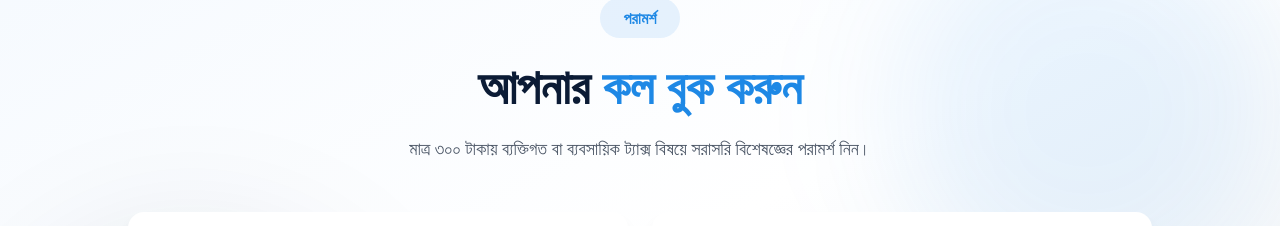
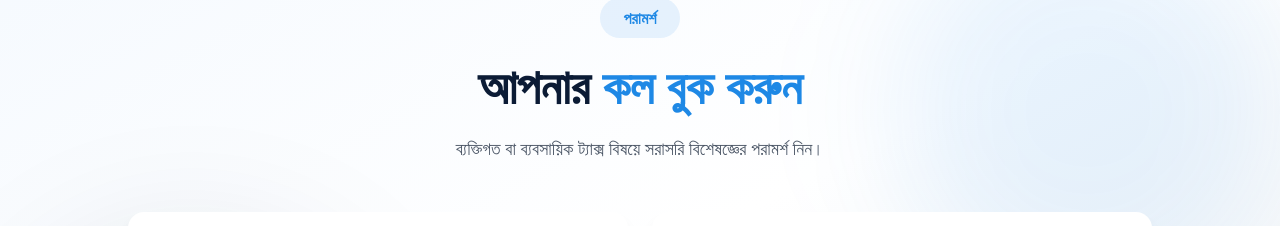
Before and after one commit to animeshkarmitun/anchorpoint-advising-website, a Next.js app: page / in a window 1280 px wide. Shown: the part 6186-6412 px from the top of the page. Built offline with nearby package versions, Linux system fonts and the light colour scheme.

Commit message:
fix: remove pricing text from consultation, fix CTA button hover overlay

```diff
--- a/src/components/Consultation.tsx
+++ b/src/components/Consultation.tsx
@@ -102,11 +102,11 @@ export default function Consultation() {
                                 onClick={() => setIsCalendlyOpen(true)}
                                 className="group relative px-10 py-5 bg-secondary text-white rounded-2xl font-bold text-lg transition-all shadow-2xl hover:shadow-secondary/50 hover:scale-105"
                             >
-                                <span className="relative flex items-center gap-3">
+                                <div className="absolute inset-0 bg-gradient-to-r from-secondary to-secondary/80 rounded-2xl opacity-0 group-hover:opacity-100 transition-opacity" />
+                                <span className="relative z-10 flex items-center gap-3">
                                     <Calendar size={24} />
                                     {t.cta}
                                 </span>
-                                <div className="absolute inset-0 bg-gradient-to-r from-secondary to-secondary/80 rounded-2xl opacity-0 group-hover:opacity-100 transition-opacity" />
                             </button>
                         </motion.div>
                     </div>
--- a/src/content/bn/consultation.json
+++ b/src/content/bn/consultation.json
@@ -2,7 +2,7 @@
     "badge": "পরামর্শ",
     "title1": "আপনার",
     "title2": "কল বুক করুন",
-    "subtitle": "মাত্র ৩০০ টাকায় ব্যক্তিগত বা ব্যবসায়িক ট্যাক্স বিষয়ে সরাসরি বিশেষজ্ঞের পরামর্শ নিন।",
+    "subtitle": "ব্যক্তিগত বা ব্যবসায়িক ট্যাক্স বিষয়ে সরাসরি বিশেষজ্ঞের পরামর্শ নিন।",
     "feature1": "১০–৩০ মিনিটের সরাসরি ট্যাক্স কনসালটেশন",
     "feature2": "আপনার সুবিধামতো দিন ও সময় নির্বাচন করুন",
     "feature3": "ভিডিও কল বা সরাসরি ফোনে আলোচনা",
--- a/src/content/en/consultation.json
+++ b/src/content/en/consultation.json
@@ -2,7 +2,7 @@
     "badge": "Consultation",
     "title1": "Book Your",
     "title2": "Strategy Call",
-    "subtitle": "Schedule a personalized consultation session with our tax experts for only 200/- BDT and get customized solutions for your business.",
+    "subtitle": "Schedule a personalized consultation session with our tax experts and get customized solutions for your business.",
     "feature1": "10-30 minutes personalized consultation",
     "feature2": "At your convenient time",
     "feature3": "Video or phone call",
```
